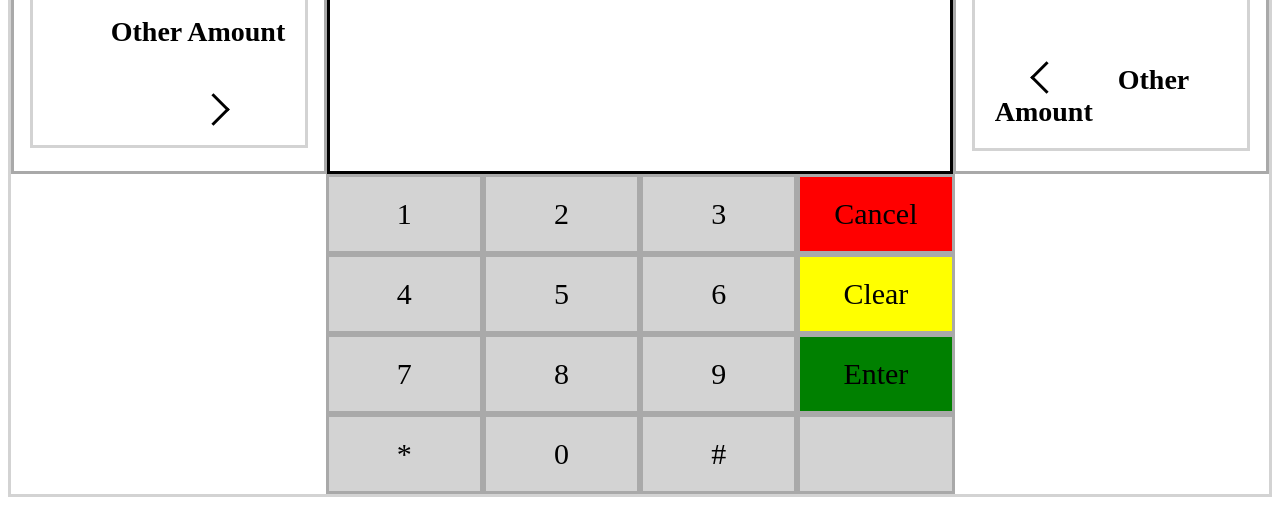
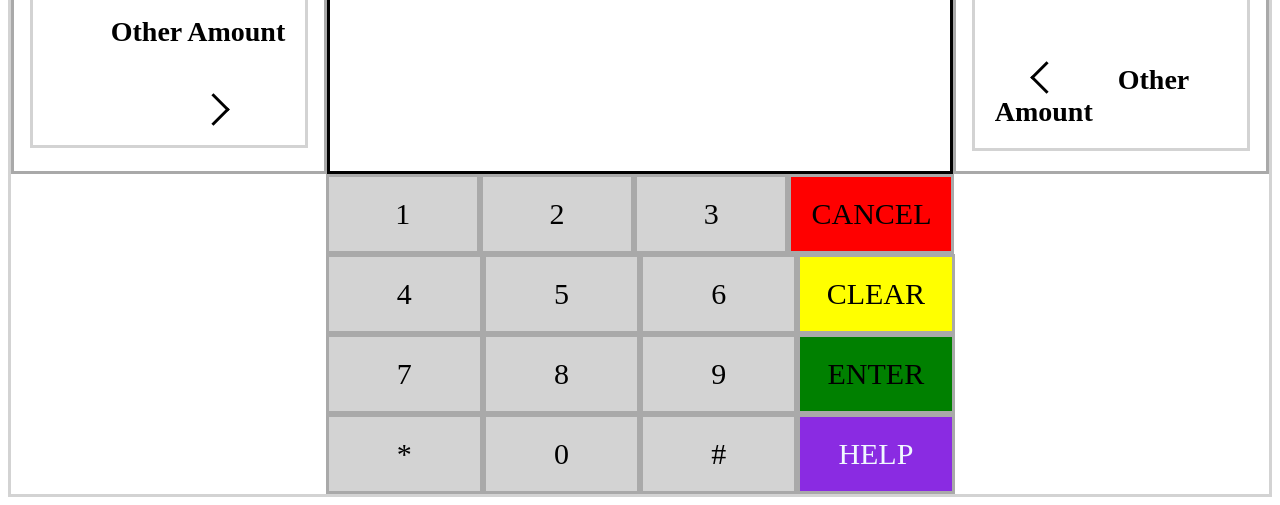
Before and after one commit to rasheedawilson12/amtMachine, a plain HTML site: page checking.html in a window 1280 px wide. Shown: the part 529-1034 px from the top of the page. Drawn offline with Linux system fonts and the light colour scheme.

Commit message:
CSS updated; Help button added; Help message added when help button is clicked

```diff
--- a/app.js
+++ b/app.js
@@ -26,6 +26,13 @@ const clearScreen = () => {
 // Pin Screen Keypad Function
 const uploadToPinScreen = (number) => {
   pinScreen.append(number);
+};
+
+// Help button musseage
+const helpButton = () => {
+  const helpButtonMessage = alert(
+    "For help with ATM Transactions, please come into your local branch for assistance. Branch hours are M-F 9am-5pm. For help outisde business hours, feel free to conact our 24/7 technical support center at 1-888-867-5309. Thank you for banking with Squirrel Bank."
+  );
 };
 
 // Account Information Object
--- a/checking.html
+++ b/checking.html
@@ -105,27 +105,26 @@
           <div class="key">2</div>
           <div class="key">3</div>
           <div class="key cancel">
-            <a href="index.html">Cancel</a>
+            <a href="index.html">CANCEL</a>
           </div>
         </div>
         <div class="rowTwo">
           <div class="key">4</div>
           <div class="key">5</div>
           <div class="key">6</div>
-          <div class="key clear">Clear</div>
+          <div class="key clear">CLEAR</div>
         </div>
         <div class="rowThree">
           <div class="key">7</div>
           <div class="key">8</div>
           <div class="key">9</div>
-          <div class="key enter"><a href="selection.html">Enter</a></div>
+          <div class="key enter"><a href="selection.html">ENTER</a></div>
         </div>
         <div class="rowFour">
           <div class="key">*</div>
           <div class="key">0</div>
           <div class="key">#</div>
-          <div class="key"></div>
-        </div>
+          <div class="key help" onclick="helpButton()">HELP</div>
       </div>
     </div>
     <script src="app.js"></script>
--- a/style.css
+++ b/style.css
@@ -125,6 +125,8 @@
 .otherAmountButton {
   font-size: 28px;
   text-align: center;
+  margin: 0 auto;
+  padding: 0;
 }
 
 /* Main ATM Screen */
@@ -205,19 +207,29 @@
 
 .cancel {
   background-color: red;
+  text-transform: uppercase;
 }
 
 .clear {
   background-color: yellow;
+  text-transform: uppercase;
 }
 
 .enter {
   background-color: green;
+  text-transform: uppercase;
+}
+
+.help {
+  background-color: blueviolet;
+  color: aliceblue;
+  text-transform: uppercase;
 }
 
 .cancel,
 .clear,
-.enter {
+.enter,
+.help {
   cursor: pointer;
 }
 
```
Also changed, not shown: index.html (+4 -4 lines), savings.html (+4 -5 lines), selection.html (+4 -5 lines).
